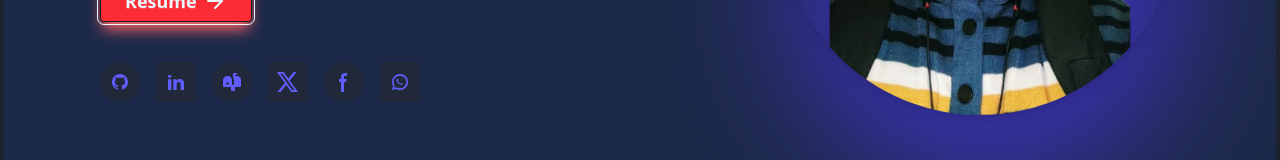
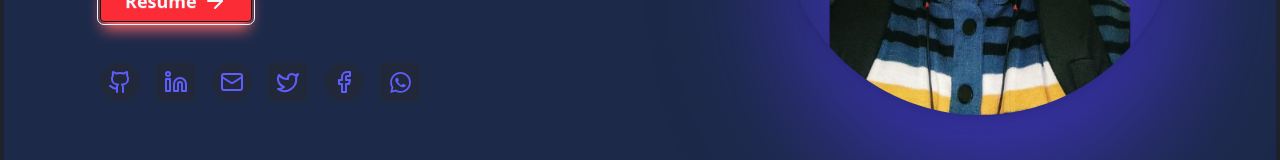
Before and after one commit to TBS96/portfolio, a React (Vite) app: page / in a window 1280 px wide. Shown: the part 545-705 px from the top of the page. Built offline with nearby package versions, Linux system fonts and the light colour scheme.

Commit message:
fix: add react-icons dependency and update Hero component with social media icons
Signed-off-by: TBS96 <9tbs6@proton.me>

```diff
--- a/package.json
+++ b/package.json
@@ -17,6 +17,7 @@
     "lucide-react": "^0.503.0",
     "react": "^19.0.0",
     "react-dom": "^19.0.0",
+    "react-icons": "^5.5.0",
     "react-loading-indicators": "^1.0.0",
     "react-redux": "^9.2.0",
     "react-router-dom": "^7.2.0",
--- a/src/components/Hero.jsx
+++ b/src/components/Hero.jsx
@@ -1,5 +1,6 @@
-import { ArrowRight } from 'lucide-react'
 import React from 'react'
+import { ArrowRight, Facebook, Github, Linkedin, Mail, Twitter } from 'lucide-react'
+import { MdWhatsapp } from 'react-icons/md'
 import { Link } from 'react-router-dom'
 import { Typewriter } from 'react-simple-typewriter'
 
@@ -52,38 +53,32 @@ const Hero = () => {
                 <div className='flex justify-center md:justify-start space-x-4 mt-10'>
                     <div data-aos='zoom-in-right' data-aos-delay='700' data-aos-duration={1500}>
                         <Link to='https://github.com/tbs96' className='btn btn-circle btn-soft btn-primary hover:translate-x-1 hover:-translate-y-1 transition-all duration-200 ease-in-out' target='_blank' title='GitHub'>
-                            <svg xmlns="http://www.w3.org/2000/svg" width="16" height="16" viewBox="0 0 24 24" className="fill-current">
-                                <path d="M12 0c-6.626 0-12 5.373-12 12 0 5.302 3.438 9.8 8.207 11.387.599.111.793-.261.793-.577v-2.234c-3.338.726-4.033-1.416-4.033-1.416-.546-1.387-1.333-1.756-1.333-1.756-1.089-.745.083-.729.083-.729 1.205.084 1.839 1.237 1.839 1.237 1.07 1.834 2.807 1.304 3.492.997.107-.775.418-1.305.762-1.604-2.665-.305-5.467-1.334-5.467-5.931 0-1.311.469-2.381 1.236-3.221-.124-.303-.535-1.524.117-3.176 0 0 1.008-.322 3.301 1.23.957-.266 1.983-.399 3.003-.404 1.02.005 2.047.138 3.006.404 2.291-1.552 3.297-1.23 3.297-1.23.653 1.653.242 2.874.118 3.176.77.84 1.235 1.911 1.235 3.221 0 4.609-2.807 5.624-5.479 5.921.43.372.823 1.102.823 2.222v3.293c0 .319.192.694.801.576 4.765-1.589 8.199-6.086 8.199-11.386 0-6.627-5.373-12-12-12z" />
-                            </svg>
+                        <Github />
                         </Link>
                     </div>
                     <div data-aos='fade-up-right' data-aos-delay='700' data-aos-duration={1500}>
                         <Link to='https://www.linkedin.com/in/prantikghosh96/' className='btn btn-square btn-soft btn-primary hover:translate-x-1 hover:-translate-y-1 transition-all duration-200 ease-in-out' target='_blank' title='LinkedIn'>
-                            <svg xmlns="http://www.w3.org/2000/svg" width="16" height="16" viewBox="0 0 24 24" className="fill-current">
-                                <path d="M4.98 3.5c0 1.381-1.11 2.5-2.48 2.5s-2.48-1.119-2.48-2.5c0-1.38 1.11-2.5 2.48-2.5s2.48 1.12 2.48 2.5zm.02 4.5h-5v16h5v-16zm7.982 0h-4.968v16h4.969v-8.399c0-4.67 6.029-5.052 6.029 0v8.399h4.988v-10.131c0-7.88-8.922-7.593-11.018-3.714v-2.155z" />
-                            </svg>
+                            <Linkedin />
                         </Link>
                     </div>
                     <div data-aos='fade-right' data-aos-delay='700' data-aos-duration={1500}>
                         <Link to='mailto:prantik.fdev@gmail.com' className='btn btn-circle btn-soft btn-primary hover:translate-x-1 hover:-translate-y-1 transition-all duration-200 ease-in-out' target='_blank' title='prantik.g1996@gmail.com'>
-                            <svg aria-hidden="true" xmlns="http://www.w3.org/2000/svg" width="24" height="24" fill="currentColor" viewBox="0 0 24 24"><path d="M17 6h-2V5h1a1 1 0 1 0 0-2h-2a1 1 0 0 0-1 1v2h-.541A5.965 5.965 0 0 1 14 10v4a1 1 0 1 1-2 0v-4c0-2.206-1.794-4-4-4-.075 0-.148.012-.22.028C7.686 6.022 7.596 6 7.5 6A4.505 4.505 0 0 0 3 10.5V16a1 1 0 0 0 1 1h7v3a1 1 0 0 0 1 1h2a1 1 0 0 0 1-1v-3h5a1 1 0 0 0 1-1v-6c0-2.206-1.794-4-4-4Zm-9 8.5H7a1 1 0 1 1 0-2h1a1 1 0 1 1 0 2Z"></path></svg>
+                            <Mail ></Mail>
                         </Link>
                     </div>
                     <div data-aos='fade-down' data-aos-delay='700' data-aos-duration={1500}>
                         <Link to='https://x.com/9theblacksheep6' className='btn btn-square btn-soft btn-primary hover:translate-x-1 hover:-translate-y-1 transition-all duration-200 ease-in-out' target='_blank' title='X'>
-                            <svg aria-hidden="true" xmlns="http://www.w3.org/2000/svg" width="24" height="24" fill="currentColor" viewBox="0 0 24 24"><path d="M13.795 10.533 20.68 2h-3.073l-5.255 6.517L7.69 2H1l7.806 10.91L1.47 22h3.074l5.705-7.07L15.31 22H22l-8.205-11.467Zm-2.38 2.95L9.97 11.464 4.36 3.627h2.31l4.528 6.317 1.443 2.02 6.018 8.409h-2.31l-4.934-6.89Z"></path></svg>
+                            <Twitter />
                         </Link>
                     </div>
                     <div data-aos='fade-up' data-aos-delay='700' data-aos-duration={1500}>
                         <Link to='https://www.facebook.com/theblacksheep96/' className='btn btn-circle btn-soft btn-primary hover:translate-x-1 hover:-translate-y-1 transition-all duration-200 ease-in-out' target='_blank' title='Facebook'>
-                            <svg aria-hidden="true" xmlns="http://www.w3.org/2000/svg" width="24" height="24" fill="currentColor" viewBox="0 0 24 24"><path fillRule="evenodd" d="M13.135 6H15V3h-1.865a4.147 4.147 0 0 0-4.142 4.142V9H7v3h2v9.938h3V12h2.021l.592-3H12V6.591A.6.6 0 0 1 12.592 6h.543Z" clipRule="evenodd"></path></svg>
+                            <Facebook />
                         </Link>
                     </div>
                     <div data-aos='zoom-in-right' data-aos-delay='700' data-aos-duration={1500}>
                         <Link to='https://wa.me/918910325359' className='btn btn-square btn-soft btn-primary hover:translate-x-1 hover:-translate-y-1 transition-all duration-200 ease-in-out' target='_blank' title='WhatsApp'>
-                            <svg xmlns="http://www.w3.org/2000/svg" width="16" height="16" viewBox="0 0 24 24" className="fill-current">
-                                <path d="M20.52 3.48A11.946 11.946 0 0 0 12 0a11.953 11.953 0 0 0-8.485 3.515A11.949 11.949 0 0 0 0 12c0 2.134.56 4.235 1.617 6.078L0 24l6.078-1.617A11.946 11.946 0 0 0 12 24a11.953 11.953 0 0 0 8.485-3.515A11.949 11.949 0 0 0 24 12a11.953 11.953 0 0 0-3.515-8.485zM12 21.5a9.507 9.507 0 0 1-5.071-1.464l-.364-.221-3.609.961.961-3.609-.221-.364A9.506 9.506 0 0 1 2.5 12a9.5 9.5 0 1 1 9.5 9.5zm4.232-7.086c-.232-.116-1.367-.676-1.58-.752s-.366-.116-.52.116-.596.752-.732.91c-.132.15-.268.17-.5.058a7.845 7.845 0 0 1-3.864-3.383c-.292-.5.292-.464.832-1.545.088-.177.044-.326-.022-.453-.066-.126-.52-1.253-.712-1.715-.186-.448-.374-.459-.52-.467s-.292-.008-.448-.008a.866.866 0 0 0-.624.29c-.216.235-.824.808-.824 1.967s.844 2.28.96 2.437 1.66 2.573 4.022 3.607c.56.242.996.387 1.34.496.56.178 1.07.152 1.474.093.448-.067 1.367-.559 1.56-1.1.194-.541.194-1.004.136-1.1s-.208-.165-.44-.281z" />
-                            </svg>
+                            <MdWhatsapp size={25} />
                         </Link>
                     </div>
                 </div>
```
Also changed, not shown: 1 other file (tests, documents, lock files or other folders).
